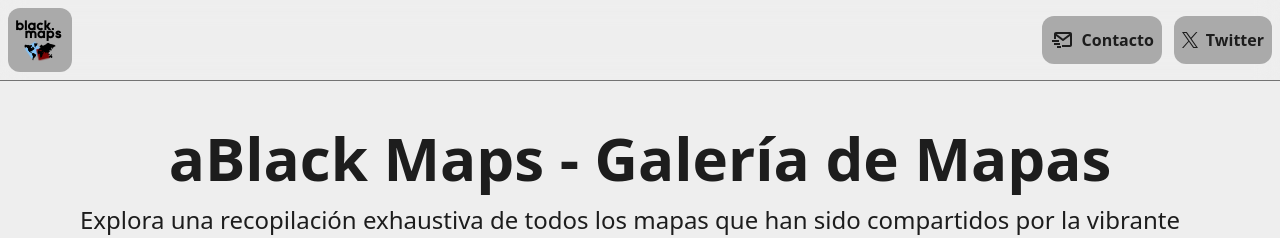
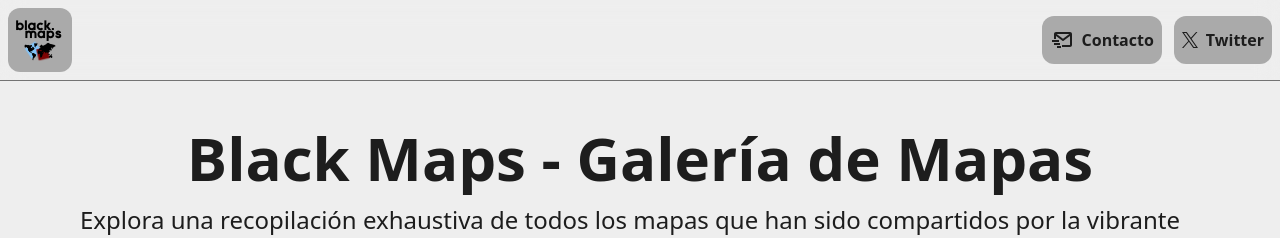
Before and after one commit to GenaDeev/BlackMaps-Website, a Next.js app: page /maps in a window 1280 px wide. Shown: the top 238 px of the page. Built offline with nearby package versions, Linux system fonts and the light colour scheme; no server answers.

Commit message:
remove da

```diff
--- a/app/maps/page.jsx
+++ b/app/maps/page.jsx
@@ -29,7 +29,7 @@
         <main className="flex flex-col">
             <div className="pt-20 px-12 sm:px-20 my-12 items-center flex flex-col gap-4">
                 <h1 className="text-3xl sm:text-4xl md:text-5xl lg:text-6xl font-bold">
-                    aBlack Maps - Galería de Mapas
+                    Black Maps - Galería de Mapas
                 </h1>
                 <h2 className="text-md sm:text-lg md:text-xl lg:text-2xl">
                     Explora una recopilación exhaustiva de todos los mapas que han sido compartidos por la vibrante comunidad de Mapitas Negros desde los albores de su cuenta hasta la fecha presente. Desde fascinantes diagramas urbanos hasta intrincadas representaciones cartográficas, esta galería ofrece una ventana única hacia la diversidad de narrativas geoespaciales que han surgido en el universo de los Mapitas Negros.
```
